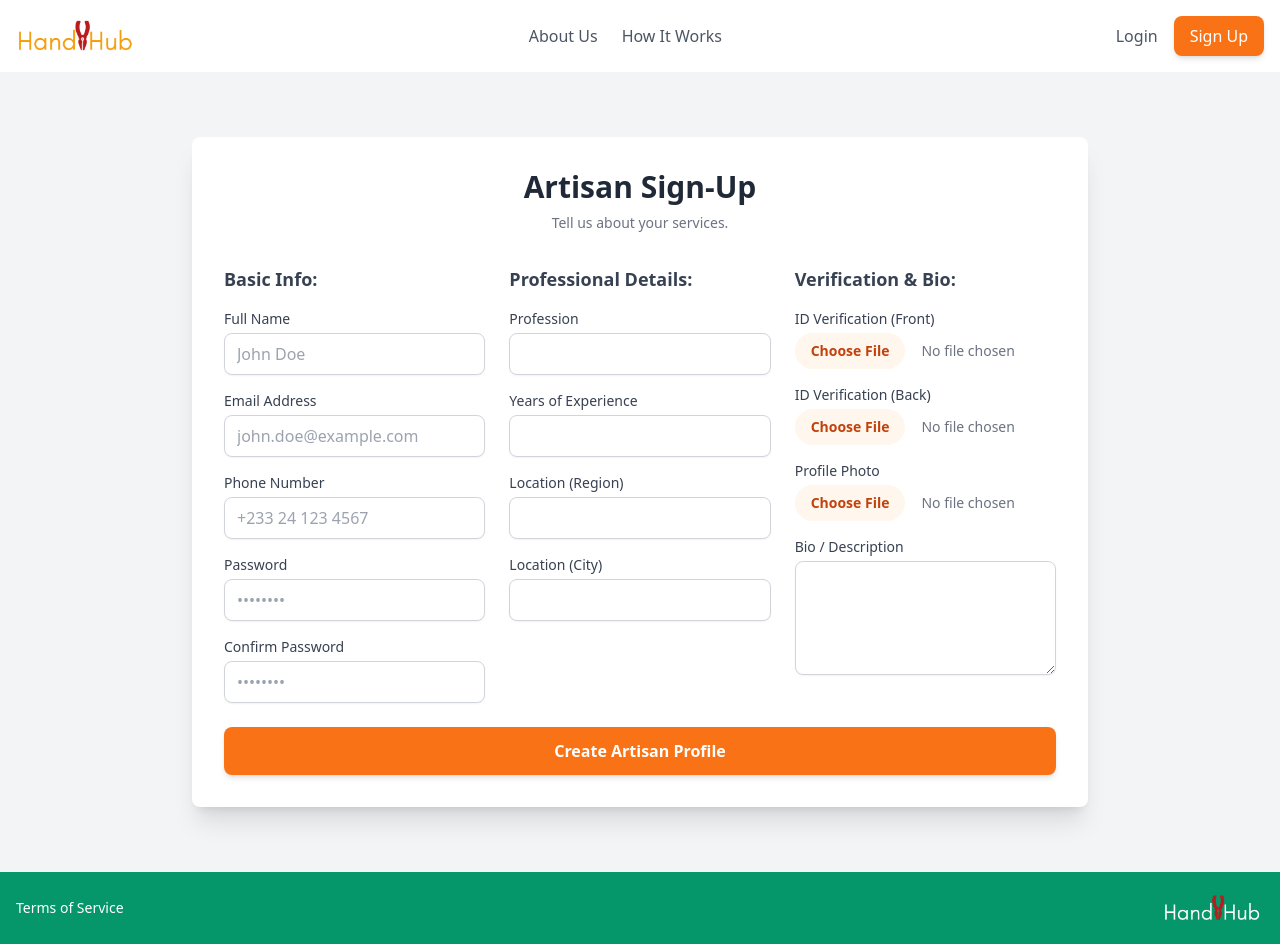
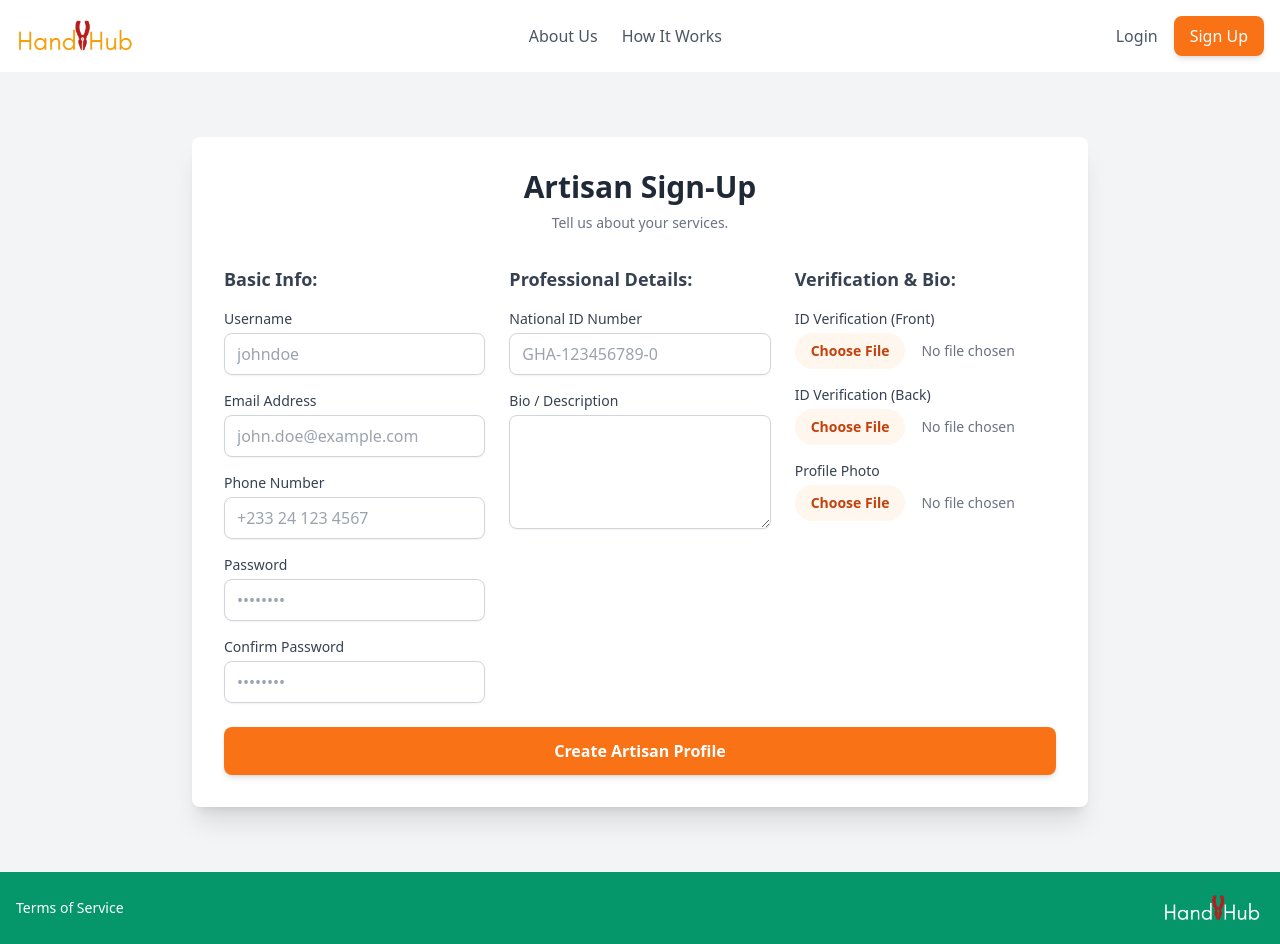
Before and after one commit to gemgeek/HandyHub-frontend, a React (Vite) app: page /register/artisan in a window 1280 px wide. Built offline with nearby package versions, Linux system fonts and the light colour scheme.

Commit message:
feat: Implement working login and signup pages as modals

```diff
--- a/src/App.jsx
+++ b/src/App.jsx
@@ -1,5 +1,5 @@
-import React from 'react';
-import { BrowserRouter, Routes, Route, Outlet, Link } from 'react-router-dom';
+import React, { useState } from 'react';
+import { BrowserRouter, Routes, Route, Outlet, Link, useNavigate } from 'react-router-dom';
 import Navbar from './components/Navbar';
 import Footer from './components/Footer';
 import Home from './pages/Home';
@@ -14,10 +14,10 @@ import ArtisanDashboardLayout from './components/Dashboard/ArtisanDashboardLayou
 import './index.css';
 
 // This layout will wrap all our pages.
-const MainLayout = () => {
+const MainLayout = ({ onLoginClick }) => {
   return (
     <div className="flex flex-col min-h-screen font-sans">
-      <Navbar />
+      <Navbar onLoginClick={onLoginClick} />
       <main className="flex-grow">
         <Outlet />
       </main>
@@ -27,10 +27,16 @@ const MainLayout = () => {
 };
 
 function App() {
+  const [isLoginModalOpen, setIsLoginModalOpen] = useState(false);
+
+  const handleOpenLoginModal = () => setIsLoginModalOpen(true);
+  const handleCloseLoginModal = () => setIsLoginModalOpen(false);
+
   return (
     <BrowserRouter>
+      {isLoginModalOpen && <Login onClose={handleCloseLoginModal} />}
       <Routes>
-        <Route path="/" element={<MainLayout />}>
+        <Route path="/" element={<MainLayout onLoginClick={handleOpenLoginModal} />}>
           <Route index element={<Home />} />
           <Route path="/signup" element={<Signup />} />
           <Route path="/register/customer" element={<CustomerSignup />} />
--- a/src/components/Navbar.jsx
+++ b/src/components/Navbar.jsx
@@ -1,7 +1,7 @@
 import React, { useState } from 'react';
 import { Link } from 'react-router-dom';
 
-const Navbar = () => {
+const Navbar = ({ onLoginClick }) => { // onLoginClick is now a prop
   const [isMenuOpen, setIsMenuOpen] = useState(false);
 
   return (
@@ -24,9 +24,12 @@ const Navbar = () => {
 
         {/* Desktop Login/Signup Buttons */}
         <div className="hidden md:flex items-center space-x-4">
-          <Link to="/login" className="text-gray-600 hover:text-orange-500 transition-colors">
+          <button
+            onClick={onLoginClick} // This now opens the modal
+            className="text-gray-600 hover:text-orange-500 transition-colors"
+          >
             Login
-          </Link>
+          </button>
           <Link
             to="/signup"
             className="bg-orange-500 text-white px-4 py-2 rounded-lg hover:bg-orange-600 transition-colors shadow-md"
@@ -55,9 +58,12 @@ const Navbar = () => {
             <Link to="/how-it-works" className="block px-3 py-2 rounded-md text-base font-medium text-gray-700 hover:text-white hover:bg-gray-700">
               How It Works
             </Link>
-            <Link to="/login" className="block px-3 py-2 rounded-md text-base font-medium text-gray-700 hover:text-white hover:bg-gray-700">
+            <button
+              onClick={onLoginClick}
+              className="block px-3 py-2 rounded-md text-base font-medium text-gray-700 hover:text-white hover:bg-gray-700"
+            >
               Login
-            </Link>
+            </button>
             <Link
               to="/signup"
               className="block px-3 py-2 rounded-md text-base font-medium text-white bg-orange-500 hover:bg-orange-600 text-center"
--- a/src/pages/ArtisanSignup.jsx
+++ b/src/pages/ArtisanSignup.jsx
@@ -1,14 +1,16 @@
 import React, { useState } from 'react';
 import { useNavigate } from 'react-router-dom';
-import ConfirmationModal from '../components/Modals/ConfirmationModal'; // Import the reusable modal
+import ConfirmationModal from '../components/Modals/ConfirmationModal';
+import axios from 'axios';
 
 const ArtisanSignup = () => {
   const [formData, setFormData] = useState({
-    fullName: '',
+    username: '',
     email: '',
     phone: '',
     password: '',
     confirmPassword: '',
+    nationalIdNumber: '',
     profession: '',
     yearsOfExperience: '',
     locationRegion: '',
@@ -19,8 +21,8 @@ const ArtisanSignup = () => {
     bio: '',
   });
 
-  // State to control the visibility of the confirmation modal
   const [isConfirmationModalOpen, setIsConfirmationModalOpen] = useState(false);
+  const [error, setError] = useState('');
 
   const navigate = useNavigate();
 
@@ -40,17 +42,48 @@ const ArtisanSignup = () => {
     }));
   };
 
-  const handleSubmit = (e) => {
+  const handleSubmit = async (e) => {
     e.preventDefault();
-    // Here we will add the logic to send this data to the backend API
-    console.log('Artisan signup form submitted:', formData);
 
-    // After a successful submission, show the confirmation modal
-    setIsConfirmationModalOpen(true);
+    if (formData.password !== formData.confirmPassword) {
+      setError('Passwords do not match.');
+      return;
+    }
+
+    if (!formData.nationalIdNumber) {
+      setError('National ID Number is required.');
+      return;
+    }
+
+    setError('');
+
+    try {
+      const response = await axios.post('http://127.0.0.1:8000/api/auth/register/', {
+        // We only send the fields that the RegisterSerializer expects
+        username: formData.username,
+        email: formData.email,
+        password: formData.password,
+        phone_number: formData.phone,
+        user_type: 'artisan',
+        national_id_number: formData.nationalIdNumber,
+      });
+
+      if (response.status === 201) {
+        setIsConfirmationModalOpen(true);
+      }
+    } catch (err) {
+      console.error('Registration failed:', err.response.data);
+      if (err.response && err.response.data) {
+        setError(Object.values(err.response.data).flat().join(' '));
+      } else {
+        setError('An unexpected error occurred. Please try again.');
+      }
+    }
   };
 
   const handleCloseConfirmationModal = () => {
     setIsConfirmationModalOpen(false);
+    navigate('/dashboard/artisan');
   };
 
   return (
@@ -61,20 +94,25 @@ const ArtisanSignup = () => {
           Tell us about your services.
         </p>
 
+        {error && (
+          <div className="mt-4 p-3 bg-red-100 border border-red-400 text-red-700 rounded-lg">
+            {error}
+          </div>
+        )}
+
         <form className="mt-8 grid grid-cols-1 md:grid-cols-3 gap-6" onSubmit={handleSubmit}>
-          {/* ... (form fields are the same) ... */}
           {/* Basic Info Column */}
           <div className="space-y-4">
             <h3 className="text-lg font-semibold text-gray-700">Basic Info:</h3>
             <div>
-              <label className="block text-sm font-medium text-gray-700">Full Name</label>
+              <label className="block text-sm font-medium text-gray-700">Username</label>
               <input
                 type="text"
-                name="fullName"
-                value={formData.fullName}
+                name="username"
+                value={formData.username}
                 onChange={handleChange}
                 className="mt-1 block w-full px-3 py-2 border border-gray-300 rounded-lg shadow-sm"
-                placeholder="John Doe"
+                placeholder="johndoe"
               />
             </div>
             <div>
@@ -122,52 +160,31 @@ const ArtisanSignup = () => {
               />
             </div>
           </div>
-
           {/* Professional Details Column */}
           <div className="space-y-4">
             <h3 className="text-lg font-semibold text-gray-700">Professional Details:</h3>
             <div>
-              <label className="block text-sm font-medium text-gray-700">Profession</label>
+              <label className="block text-sm font-medium text-gray-700">National ID Number</label>
               <input
                 type="text"
-                name="profession"
-                value={formData.profession}
+                name="nationalIdNumber"
+                value={formData.nationalIdNumber}
                 onChange={handleChange}
                 className="mt-1 block w-full px-3 py-2 border border-gray-300 rounded-lg shadow-sm"
+                placeholder="GHA-123456789-0"
               />
             </div>
             <div>
-              <label className="block text-sm font-medium text-gray-700">Years of Experience</label>
-              <input
-                type="number"
-                name="yearsOfExperience"
-                value={formData.yearsOfExperience}
+              <label className="block text-sm font-medium text-gray-700">Bio / Description</label>
+              <textarea
+                name="bio"
+                value={formData.bio}
                 onChange={handleChange}
+                rows="4"
                 className="mt-1 block w-full px-3 py-2 border border-gray-300 rounded-lg shadow-sm"
-              />
-            </div>
-            <div>
-              <label className="block text-sm font-medium text-gray-700">Location (Region)</label>
-              <input
-                type="text"
-                name="locationRegion"
-                value={formData.locationRegion}
-                onChange={handleChange}
-                className="mt-1 block w-full px-3 py-2 border border-gray-300 rounded-lg shadow-sm"
-              />
-            </div>
-            <div>
-              <label className="block text-sm font-medium text-gray-700">Location (City)</label>
-              <input
-                type="text"
-                name="locationCity"
-                value={formData.locationCity}
-                onChange={handleChange}
-                className="mt-1 block w-full px-3 py-2 border border-gray-300 rounded-lg shadow-sm"
-              />
+              ></textarea>
             </div>
           </div>
-
           {/* Verification and Bio Column */}
           <div className="space-y-4">
             <h3 className="text-lg font-semibold text-gray-700">Verification & Bio:</h3>
@@ -183,18 +200,7 @@ const ArtisanSignup = () => {
               <label className="block text-sm font-medium text-gray-700">Profile Photo</label>
               <input type="file" name="profilePhoto" onChange={handleFileChange} className="mt-1 block w-full text-sm text-gray-500 file:mr-4 file:py-2 file:px-4 file:rounded-full file:border-0 file:text-sm file:font-semibold file:bg-orange-50 file:text-orange-700 hover:file:bg-orange-100" />
             </div>
-            <div>
-              <label className="block text-sm font-medium text-gray-700">Bio / Description</label>
-              <textarea
-                name="bio"
-                value={formData.bio}
-                onChange={handleChange}
-                rows="4"
-                className="mt-1 block w-full px-3 py-2 border border-gray-300 rounded-lg shadow-sm"
-              ></textarea>
-            </div>
           </div>
-
           {/* Submit Button */}
           <div className="md:col-span-3">
             <button
--- a/src/pages/Login.jsx
+++ b/src/pages/Login.jsx
@@ -1,7 +1,7 @@
 import React, { useState } from 'react';
 import { Link, useNavigate } from 'react-router-dom';
 
-const Login = () => {
+const Login = ({ onClose }) => {
   const [formData, setFormData] = useState({
     email: '',
     password: '',
@@ -22,12 +22,16 @@ const Login = () => {
     // Here we will add the logic to send this data to the backend API
     console.log('Login form submitted:', formData);
     // For now, let's just navigate to a default dashboard
+    onClose();
     navigate('/dashboard/customer');
   };
 
   return (
-    <div className="flex items-center justify-center min-h-screen bg-gray-100">
-      <div className="bg-white p-8 rounded-lg shadow-xl w-full max-w-md">
+    <div className="fixed inset-0 z-50 flex items-center justify-center bg-gray-900 bg-opacity-70 backdrop-blur-sm">
+      <div className="bg-white p-8 rounded-lg shadow-2xl w-full max-w-md relative">
+        <button onClick={onClose} className="absolute top-2 right-2 text-gray-400 hover:text-gray-600 transition-colors">
+          &times;
+        </button>
         <div className="flex flex-col items-center text-center">
           <h2 className="text-3xl font-bold text-gray-800">Login to HandyHub</h2>
           <p className="mt-2 text-gray-500">
@@ -66,7 +70,7 @@ const Login = () => {
         </form>
         <p className="mt-4 text-center text-sm">
           Don't have an account?{' '}
-          <Link to="/signup" className="text-orange-500 hover:underline">
+          <Link to="/signup" onClick={onClose} className="text-orange-500 hover:underline">
             Sign Up
           </Link>
         </p>
```
